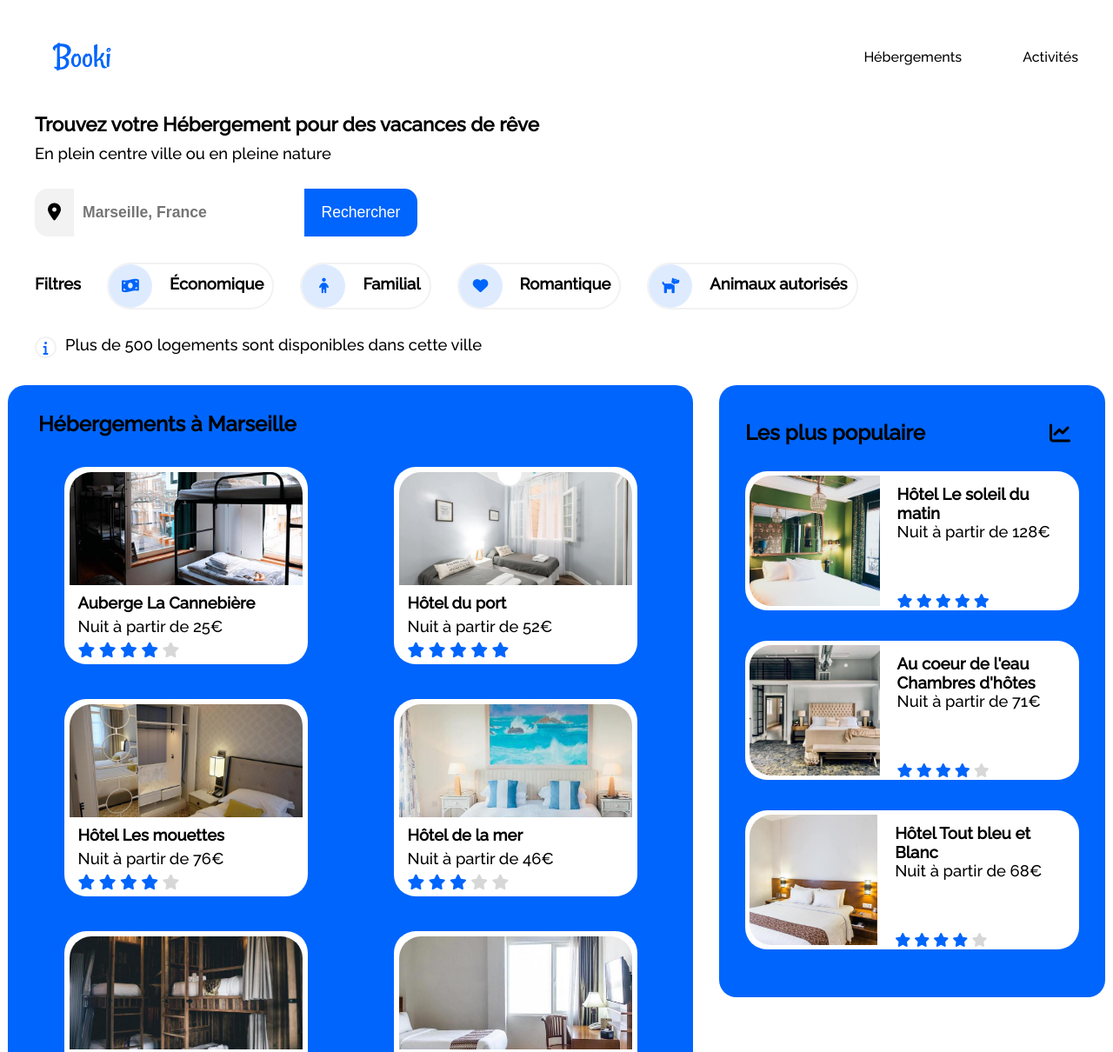
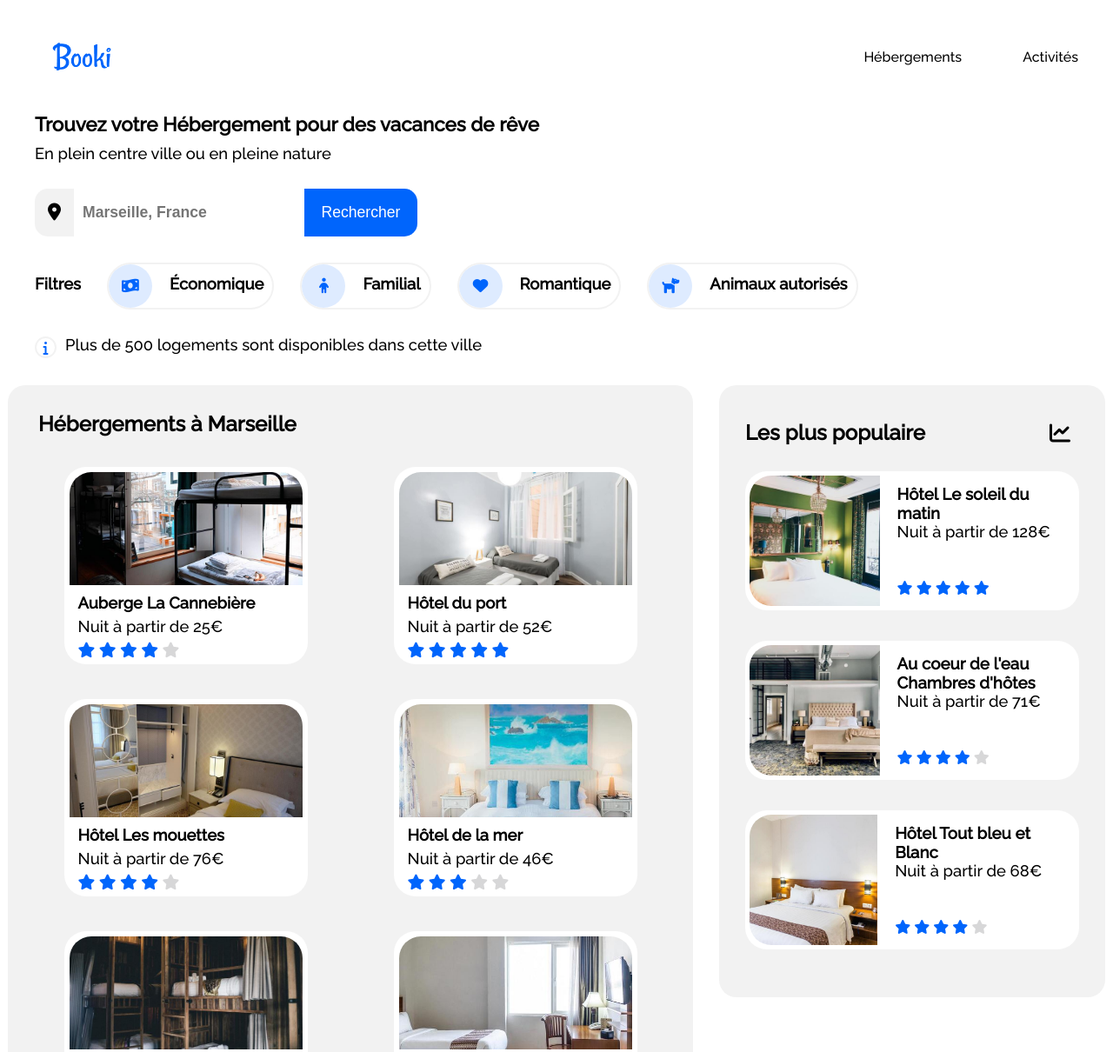
Before and after one commit to JordanB-Dev/Booki, a plain HTML site: page index.html in a window 1280 px wide. Shown: the top 1210 px of the page at 87% size. Drawn offline with Linux system fonts and the light colour scheme.

Commit message:
add: Responsive Tablette Populaire

```diff
--- a/assets/css/style.css
+++ b/assets/css/style.css
@@ -192,7 +192,7 @@ section[id="card"] {
 /* Card Hébergements */
 
 #card-list {
-  background-color: var(--color2);
+  background-color: var(--color1);
   padding: 10px 10px 10px 10px;
   border-radius: 20px;
   height: calc(100%);
@@ -276,7 +276,7 @@ p {
 /* Card Populaire */
 
 #card-populaire {
-  background-color: var(--color2);
+  background-color: var(--color1);
   padding: 30px 30px 20px 30px;
   border-radius: 20px;
   height: calc(100%);
@@ -350,14 +350,7 @@ p {
   /* Card Hébergement */
 
   #card-list .hebergement a {
-    flex-wrap: wrap;
     width: 280px;
-  }
-
-  /* Card Populaire */
-
-  #card-populaire .card-list .article-content .article-icon {
-    top: 125px;
   }
 }
 
@@ -448,4 +441,9 @@ p {
     justify-content: center;
     color: var(--color5);
   }
+
+  /* Card Populaire */
+  #card-list .hebergement a {
+    width: 95%;
+  }
 }
```
